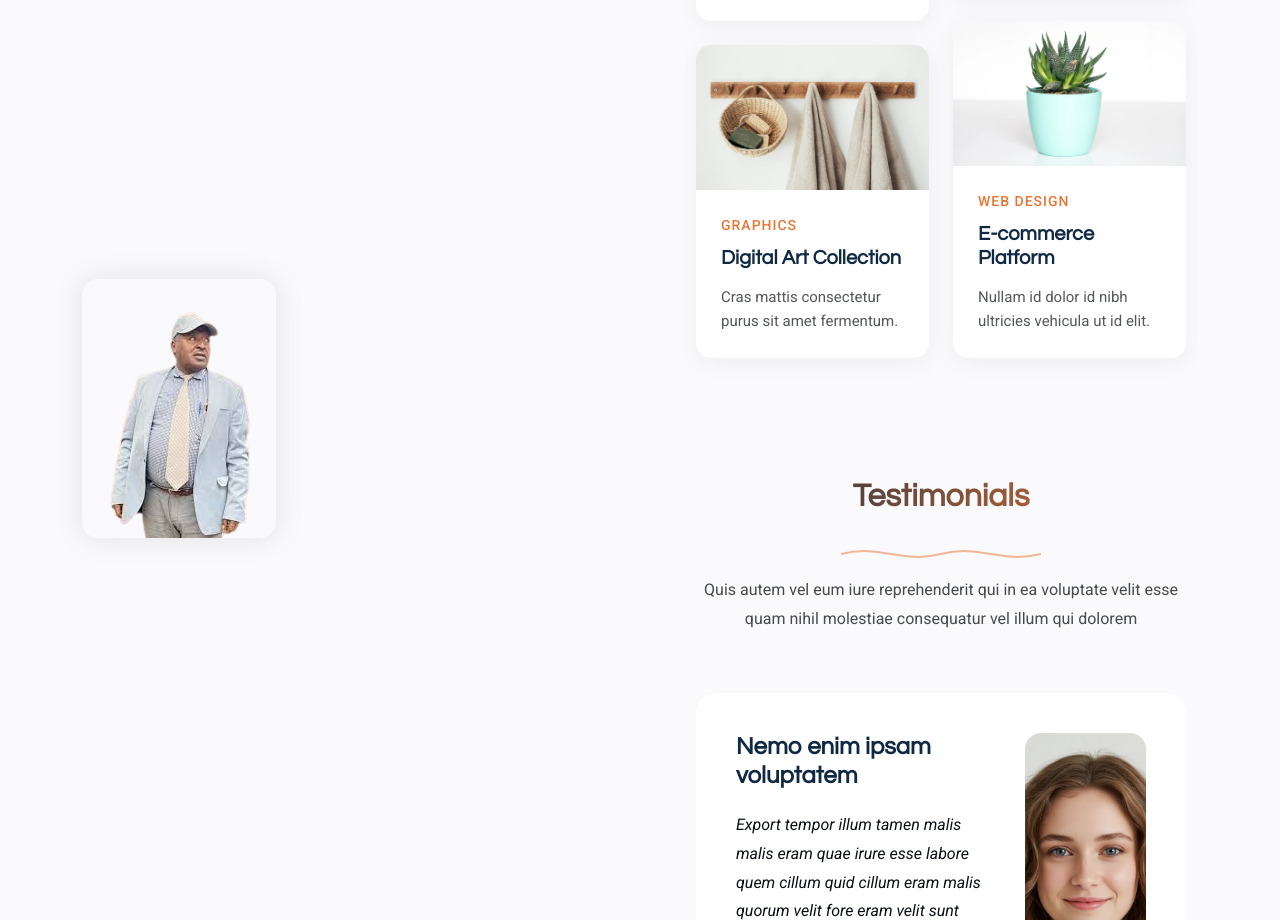
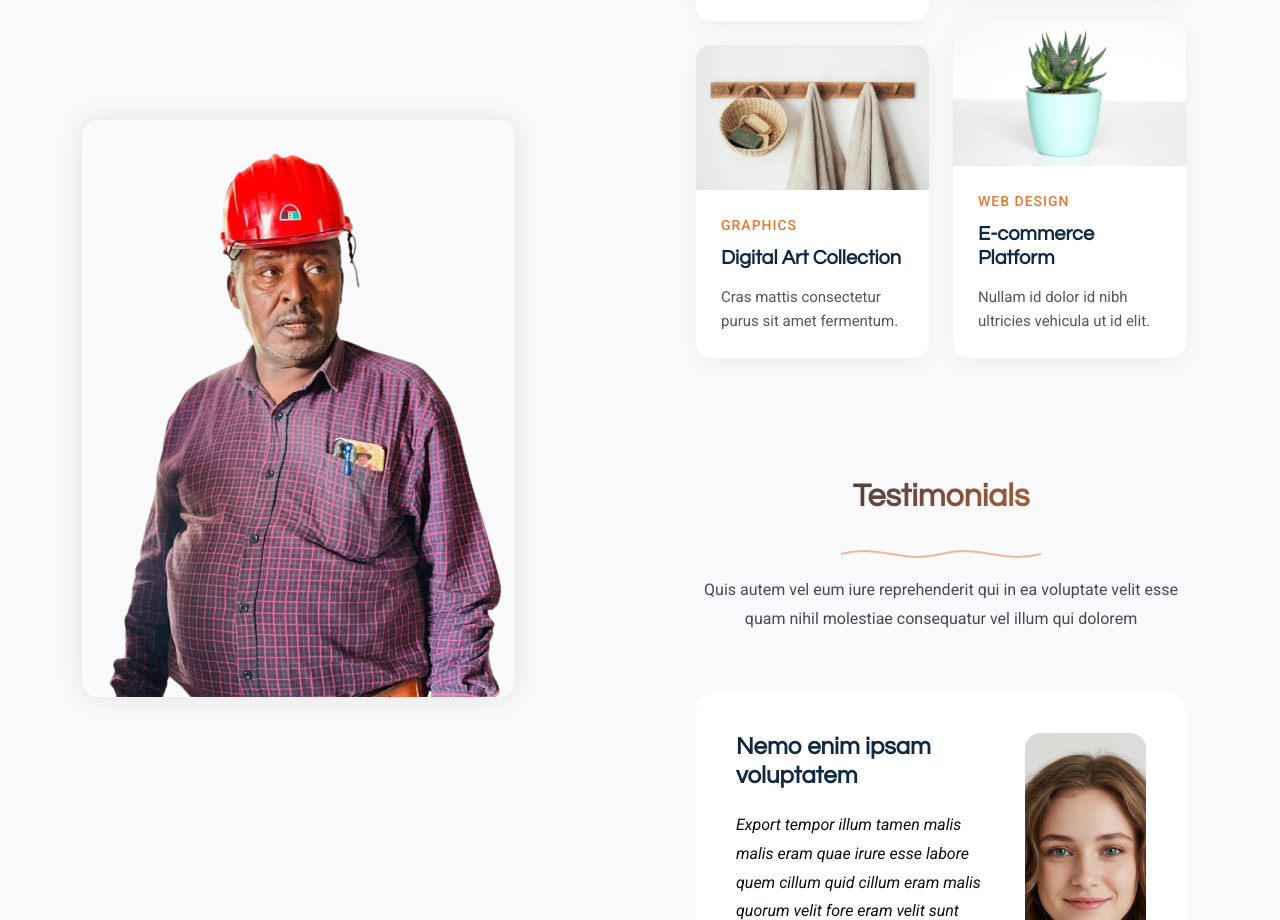
Before and after one commit to HailemariamHabtualem/anjuloarshe, a plain HTML site: page index.html in a window 1280 px wide. Shown: the part 4871-5791 px from the top of the page. Drawn offline with Linux system fonts and the light colour scheme.

Commit message:
Update index.html

```diff
--- a/index.html
+++ b/index.html
@@ -150,7 +150,7 @@
         <div class="row align-items-center">
           <div class="col-lg-6 position-relative" data-aos="fade-right" data-aos-delay="200">
             <div class="about-image">
-              <img src="assets/img/profile/anjulo1.jpg" alt="Profile Image" class="img-fluid rounded-4">
+              <img src="assets/img/profile/anjulo.jpg" alt="Profile Image" class="img-fluid rounded-4">
             </div>
           </div>
 
```
